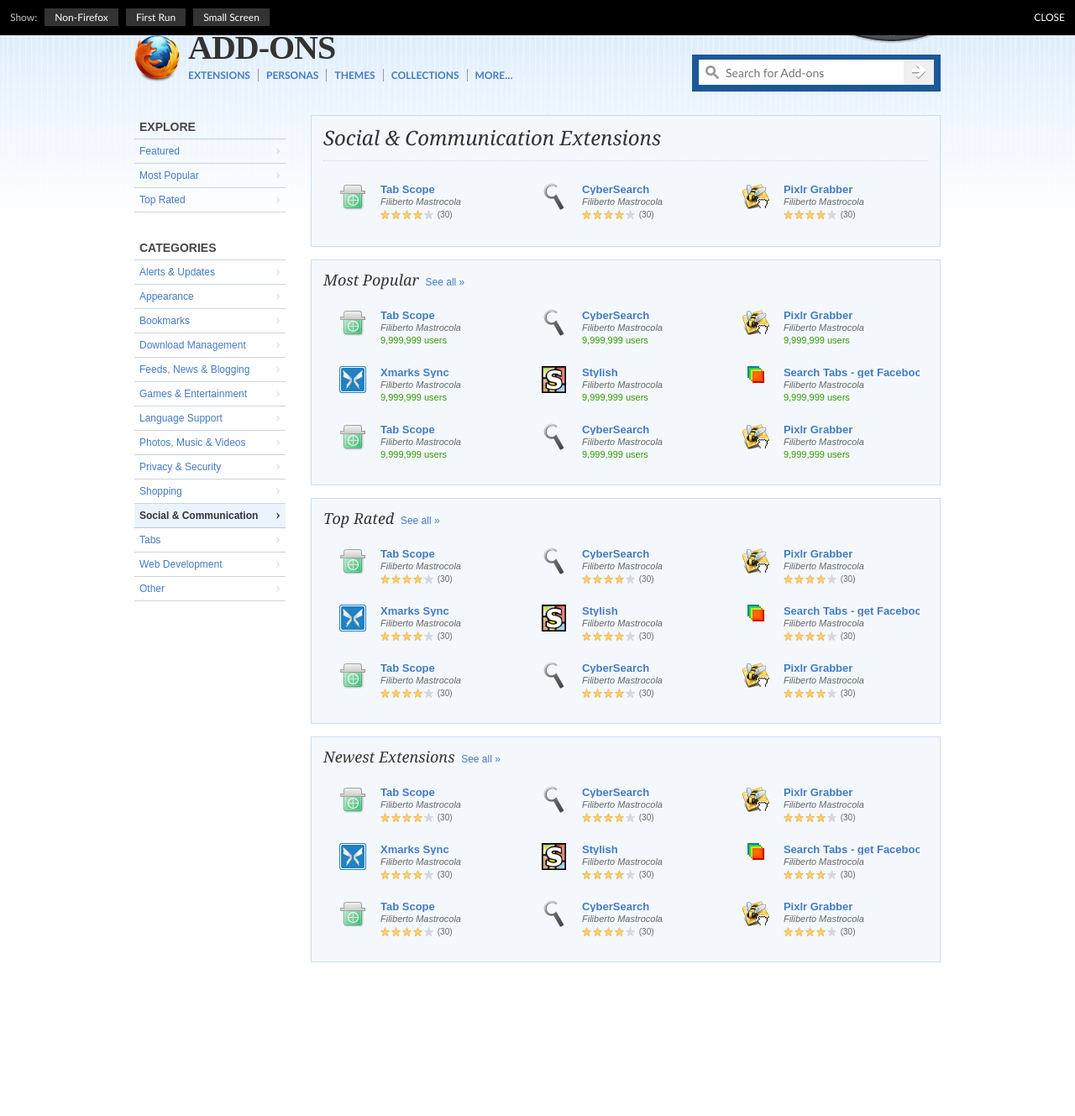
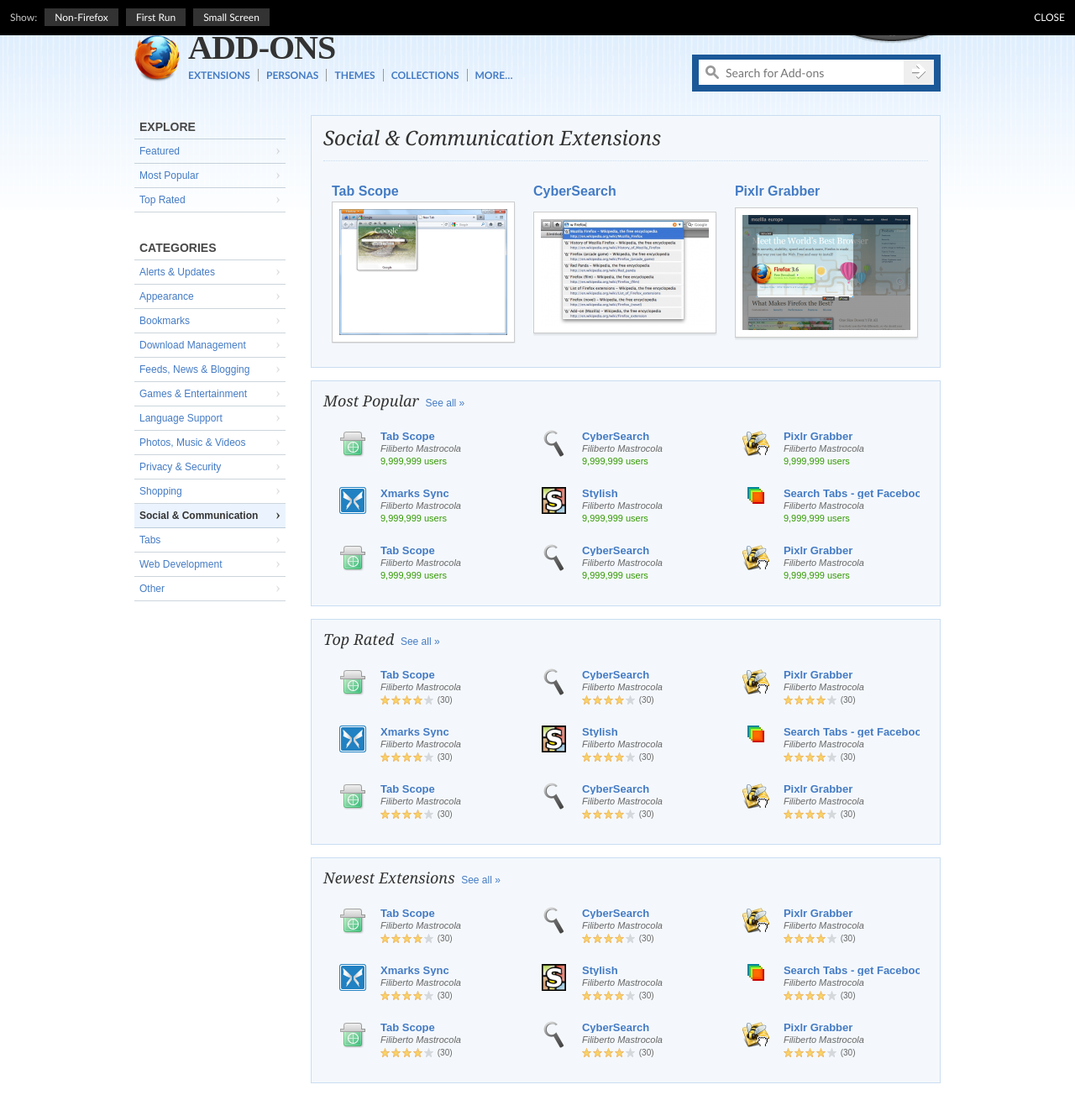
Before and after one commit to chowse/amo-redux, a Jekyll site: the page built from category.html, in a window 1280 px wide and 1400 px high. Shown: the top 1329 px of the window at 84% size. Built offline with Jekyll 4.4.1, drawn with Linux system fonts in a browser that asks for light colours; some web fonts are replaced.

Commit message:
Made featured extensions on category pages much larger.

```diff
--- a/category.html
+++ b/category.html
@@ -7,18 +7,21 @@
   -
     name: "Tab Scope"
     icon: "featured-01.png"
+    sshot: "featured-01.png"
     category: "Tabs"
     desc: "Preview and navigate tab contents through popup."
     author: "Filiberto Mastrocola"
   -
     name: "CyberSearch"
     icon: "featured-02.png"
+    sshot: "featured-02.png"
     category: "Search Tools"
     desc: "Adds advanced Google Search capabilities to the Firefox 3 address bar. Supercharge the Awesome Bar with instant search results that appear as you type!"
     author: "Filiberto Mastrocola"
   -
     name: "Pixlr Grabber"
     icon: "featured-03.png"
+    sshot: "featured-03.png"
     category: "Photos, Music &amp; Videos"
     desc: "Grabbing screens and pulling images from the web just got a bit easier. With the Pixlr Grabber add-on, you can copy, save, share or even edit your final grabs - including any image or background - with just a right-click."
     author: "Filiberto Mastrocola"
@@ -74,12 +77,19 @@
 				<!--
 				{% for ext in page.featured-exts limit:3 %}
 				--><li>
-					<div class="extension">
+					<div class="extension big">
 						<div class="main">
-							<p class="icon"><img src="static/img/icons/{{ ext.icon }}" /></p>
 							<p class="title"><a href="detail.html">{{ ext.name }}</a></p>
-							<p class="author">{{ ext.author }}</p>
-							<p class="rating"><span class="rating-stars rating-4"></span> (30)</p>
+							<p class="sshot">
+								<img src="static/img/sshots/{{ ext.sshot }}" />
+							</p>
+							<!--
+							<div class="mini-desc">
+								<p>
+									{{ ext.desc }}
+								</p>
+							</div>
+							-->
 						</div>
 
 						<div class="more">
--- a/static/style.css
+++ b/static/style.css
@@ -346,6 +346,7 @@
 		.extension .title a:after {
 			content: '';
 			position: absolute;
+			z-index: 1;
 			left: -1px;
 			right: -1px;
 			top: -1px;
@@ -399,6 +400,47 @@
 		padding-top: 10px;
 		border-top: 1px solid #ccc;
 	}
+
+.extension.big {
+}
+	.extension.big .main {
+	}
+		.extension.big .main p {
+			margin-left: 0;
+		}
+	.extension.big .more {
+		left: 0;
+		top: 210px;
+	}
+	.extension.big .more:before {
+		left: 0;
+	}
+	.extension.big .title {
+		font-size: 16px;
+		line-height: 18px;
+	}
+	.extension.big .sshot {
+		position: relative;
+		overflow: hidden;
+		height: 170px;
+	}
+		.extension.big .sshot img {
+			position: absolute;
+			left: 0;
+			top: 0;
+			bottom: 0;
+			margin: auto 0;
+			padding: 8px;
+			border: 1px solid #ccc;
+			background: #fff;
+			box-shadow: 0 2px 2px rgba(0, 0, 0, 0.1);
+		}
+		.extension.big:hover .sshot img {
+			border-color: transparent;
+			box-shadow: none;
+		}
+
+
 
 .wide-ext {
 	position: relative;
```
Also changed, not shown: static/img/sshots/featured-01.png (added), static/img/sshots/featured-02.png (added), static/img/sshots/featured-03.png (added), 1 other file.
